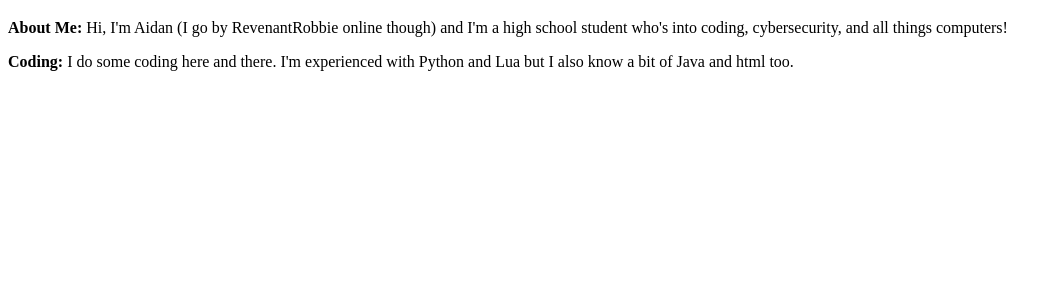
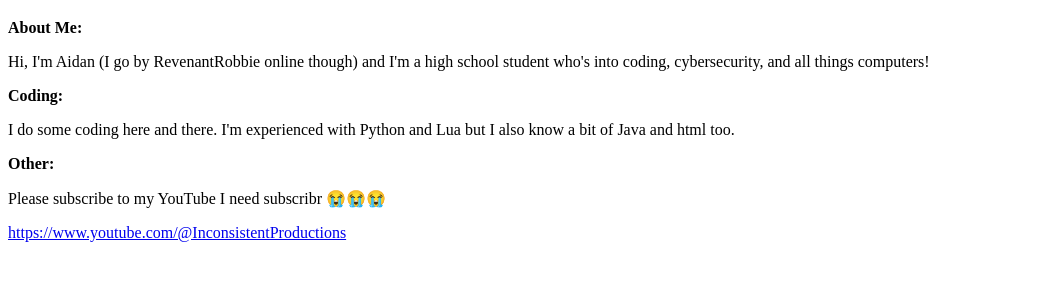
Before and after one commit to RevenantRobbie/MyPortfolio, a plain HTML site: page index.html in a window 1280 px wide. Shown: the part 61-342 px from the top of the page, without its empty margins (0-1061 px from the left). Drawn offline with Linux system fonts and the light colour scheme.

Commit message:
Update index.html

```diff
--- a/index.html
+++ b/index.html
@@ -8,13 +8,28 @@
 
     <p>
       <b> About Me: </b>
+    </p>
+
+    <p>
       Hi, I'm Aidan (I go by RevenantRobbie online though) and I'm a high school student who's into coding, cybersecurity, and all things computers!
     </p>
 
     <p>
       <b> Coding: </b>
-      I do some coding here and there. I'm experienced with Python and Lua but I also know a bit of Java and html too.
     </p>
+
+    <p>
+       I do some coding here and there. I'm experienced with Python and Lua but I also know a bit of Java and html too.
+    </p>
+
+    <p>
+      <b> Other: </b>
+    </p>
+
+    <p>
+      Please subscribe to my YouTube I need subscribr 😭😭😭
+    </p>
+    <a href="url">https://www.youtube.com/@InconsistentProductions</a>
 
   </body>
 </html>
```
